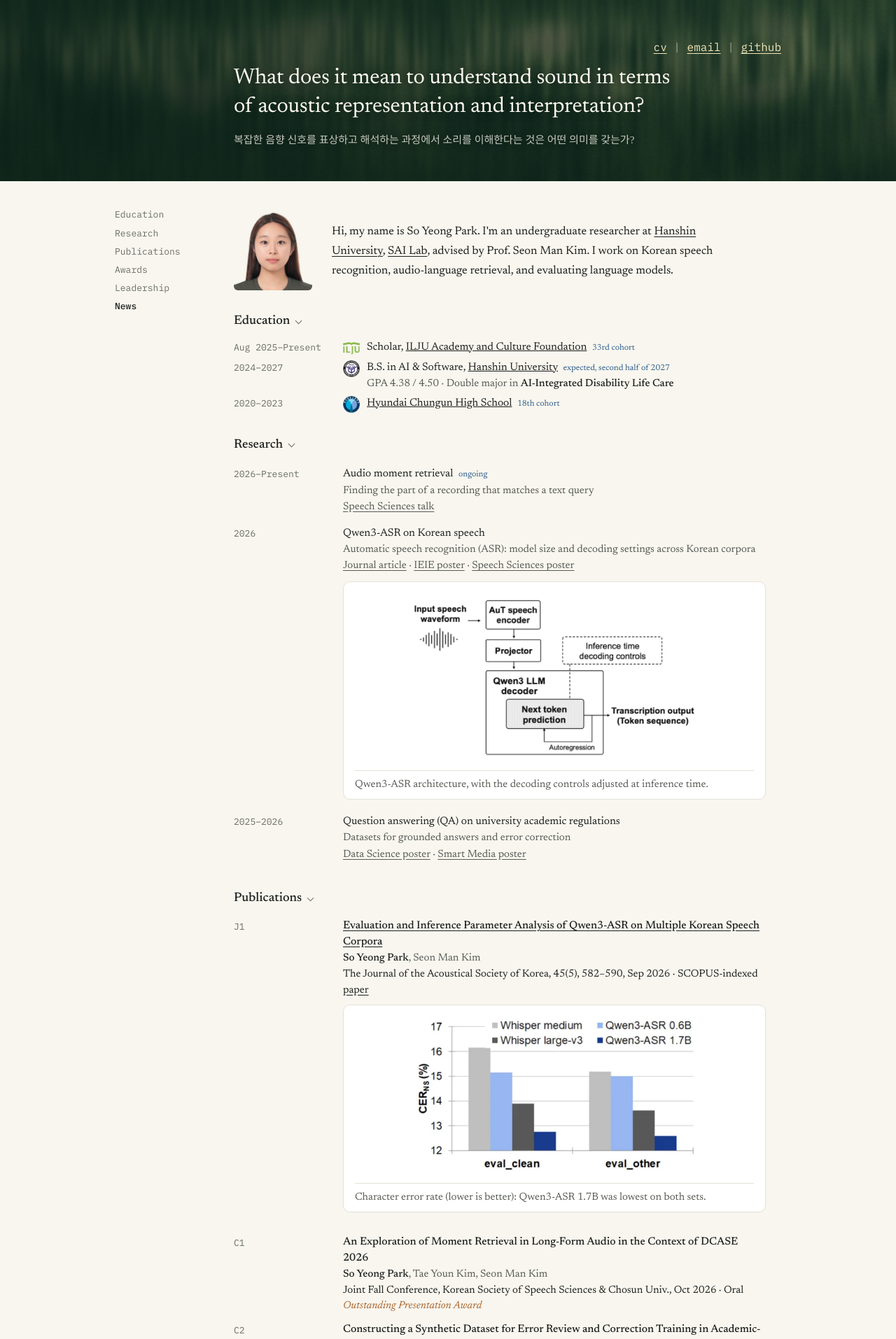
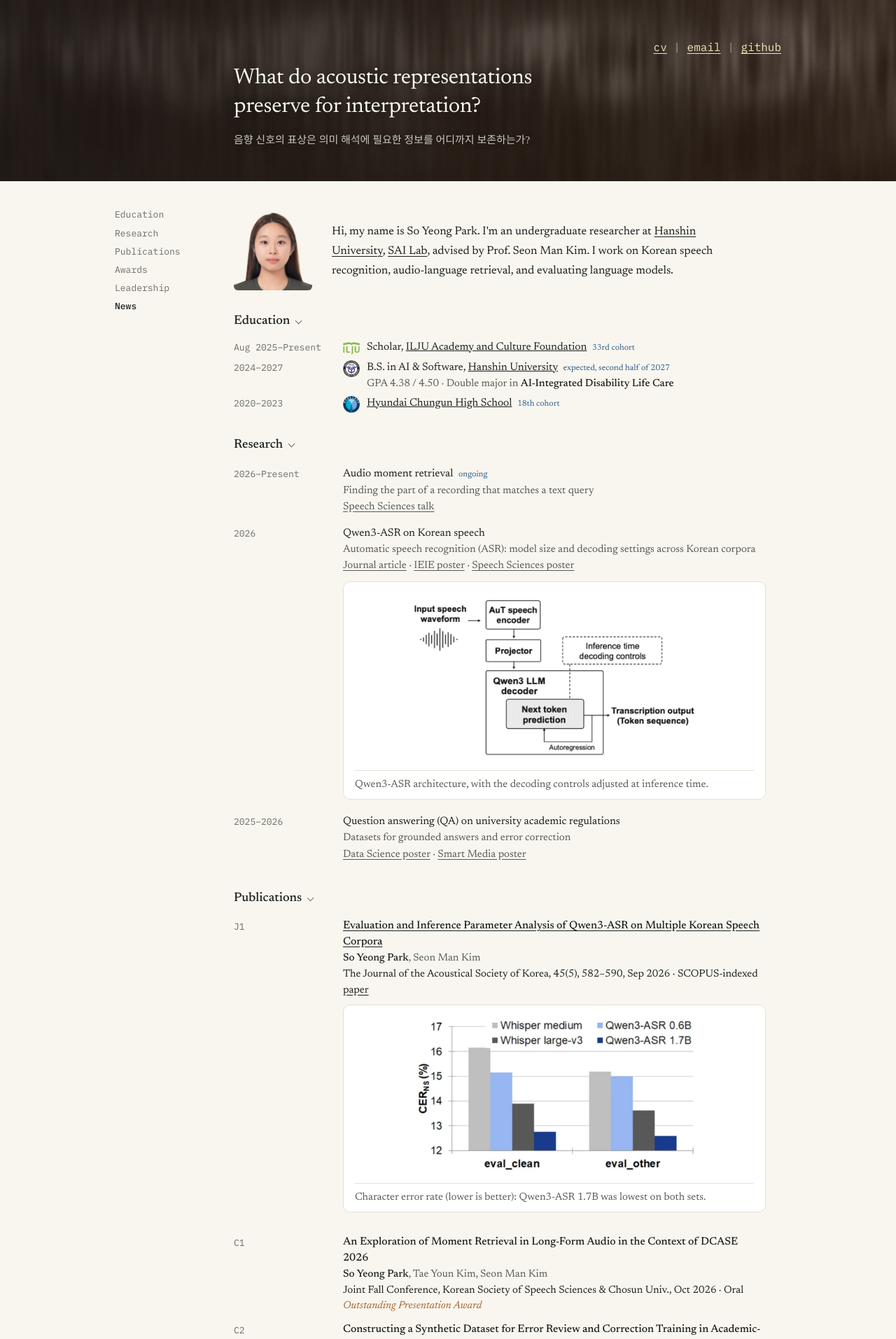
Before and after one commit to green4849/green4849.github.io, a Jekyll site: the page CV_v3/index.html, which Jekyll copies as it is, in a window 1280 px wide. Shown: the top 1914 px of the page at 70% size. Built offline with Jekyll 4.4.1, drawn with Linux system fonts in a browser that asks for light colours.

Commit message:
Update CV v3 hero color and research question
Co-Authored-By: Claude Opus 5.5 <noreply@anthropic.com>

```diff
--- a/CV_v3/assets/site.css
+++ b/CV_v3/assets/site.css
@@ -39,10 +39,12 @@ a { color: inherit; }
 
 .hero {
   color: var(--cream);
+  /* luminosity keeps the image's light and shadow and takes its color from the background color */
   background:
-    linear-gradient(90deg, rgba(10, 30, 22, .74), rgba(10, 30, 22, .3)),
+    linear-gradient(90deg, rgba(24, 20, 18, .76), rgba(24, 20, 18, .32)),
     url(wash.jpg) center / cover,
-    #1b3b2e;
+    #67574b;
+  background-blend-mode: normal, luminosity;
   padding: 52px 0 46px;
 }
 .hero.short { padding-bottom: 30px; }
@@ -74,6 +76,7 @@ h1 span {
   max-width: 640px;
   margin: 40px 0 14px;
   text-shadow: 0 1px 14px rgba(5, 20, 14, .45);
+  text-wrap: balance;
 }
 .intro .question-ko {
   font: 15px/1.7 "Noto Serif KR", serif;
@@ -81,6 +84,7 @@ h1 span {
   max-width: 640px;
   margin-bottom: 0;
   text-shadow: 0 1px 10px rgba(5, 20, 14, .45);
+  word-break: keep-all;
 }
 
 .hero .frame { position: relative; }
@@ -240,7 +244,8 @@ a.title { text-decoration: underline; text-underline-offset: 3px; }
 
 .wash {
   height: 150px;
-  background: url(wash.jpg) center 70% / cover, #1b3b2e;
+  background: url(wash.jpg) center 70% / cover, #67574b;
+  background-blend-mode: luminosity;
 }
 
 @media (max-width: 760px) {
--- a/CV_v3/index.html
+++ b/CV_v3/index.html
@@ -9,7 +9,7 @@
   <link rel="preconnect" href="https://fonts.googleapis.com">
   <link rel="preconnect" href="https://fonts.gstatic.com" crossorigin>
   <link rel="stylesheet" href="https://fonts.googleapis.com/css2?family=Newsreader:ital,opsz,wght@0,6..72,400;0,6..72,500;1,6..72,400&family=IBM+Plex+Mono:wght@400;500&family=Noto+Serif+KR:wght@400;500&display=swap">
-  <link rel="stylesheet" href="assets/site.css?v=6">
+  <link rel="stylesheet" href="assets/site.css?v=8">
   <script src="assets/site.js" defer></script>
 </head>
 <body>
@@ -18,8 +18,8 @@
       <div></div>
       <div class="intro">
         <div>
-          <h1 class="question">What does it mean to understand sound in terms of acoustic representation and interpretation?</h1>
-          <p class="question-ko" lang="ko">복잡한 음향 신호를 표상하고 해석하는 과정에서 소리를 이해한다는 것은 어떤 의미를 갖는가?</p>
+          <h1 class="question">What do acoustic representations preserve for interpretation?</h1>
+          <p class="question-ko" lang="ko">음향 신호의 표상은 의미 해석에 필요한 정보를 어디까지 보존하는가?</p>
         </div>
         <p class="links">
           <a href="assets/Park_So_Yeong_CV_EN.pdf">cv</a> |
```
